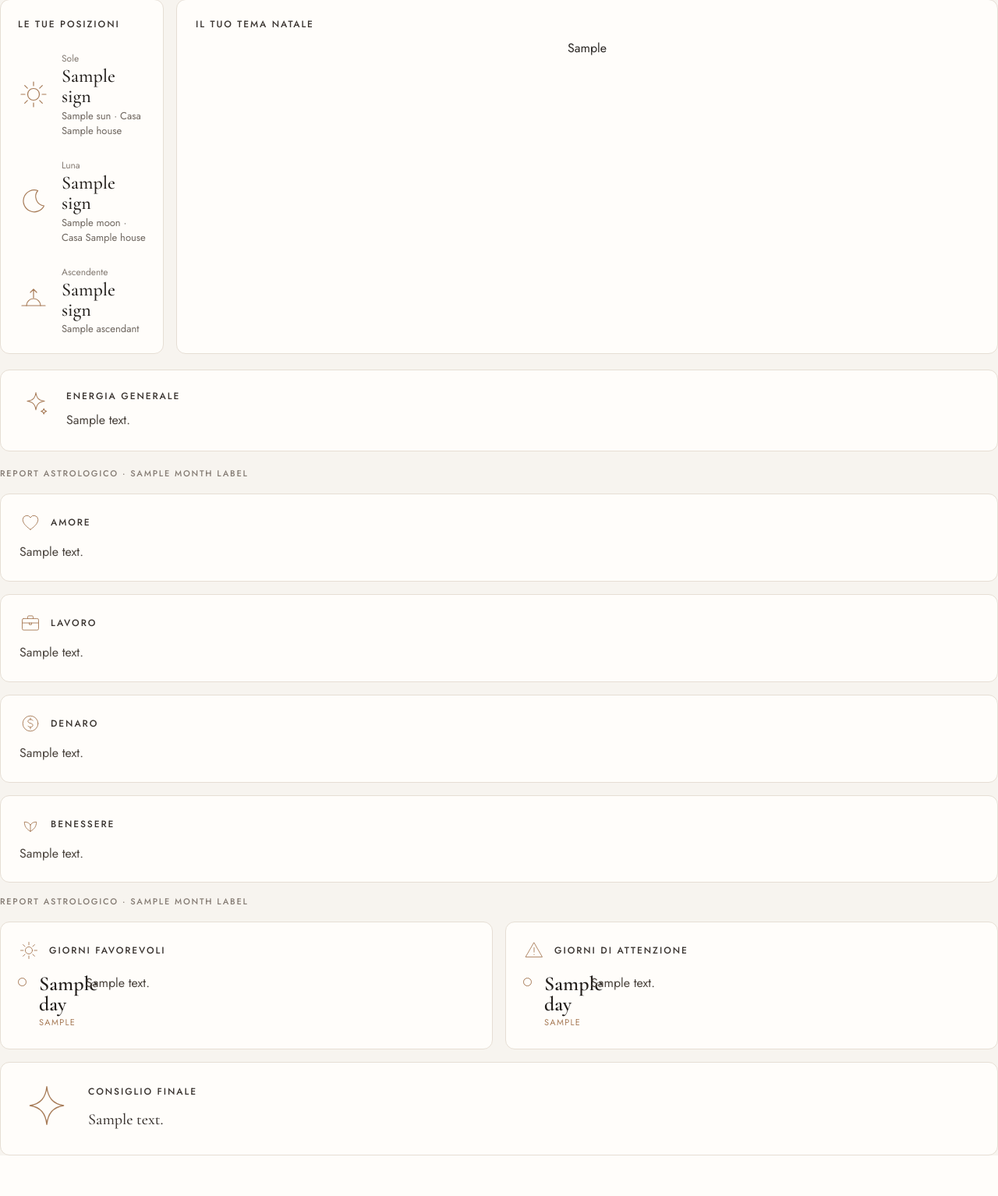
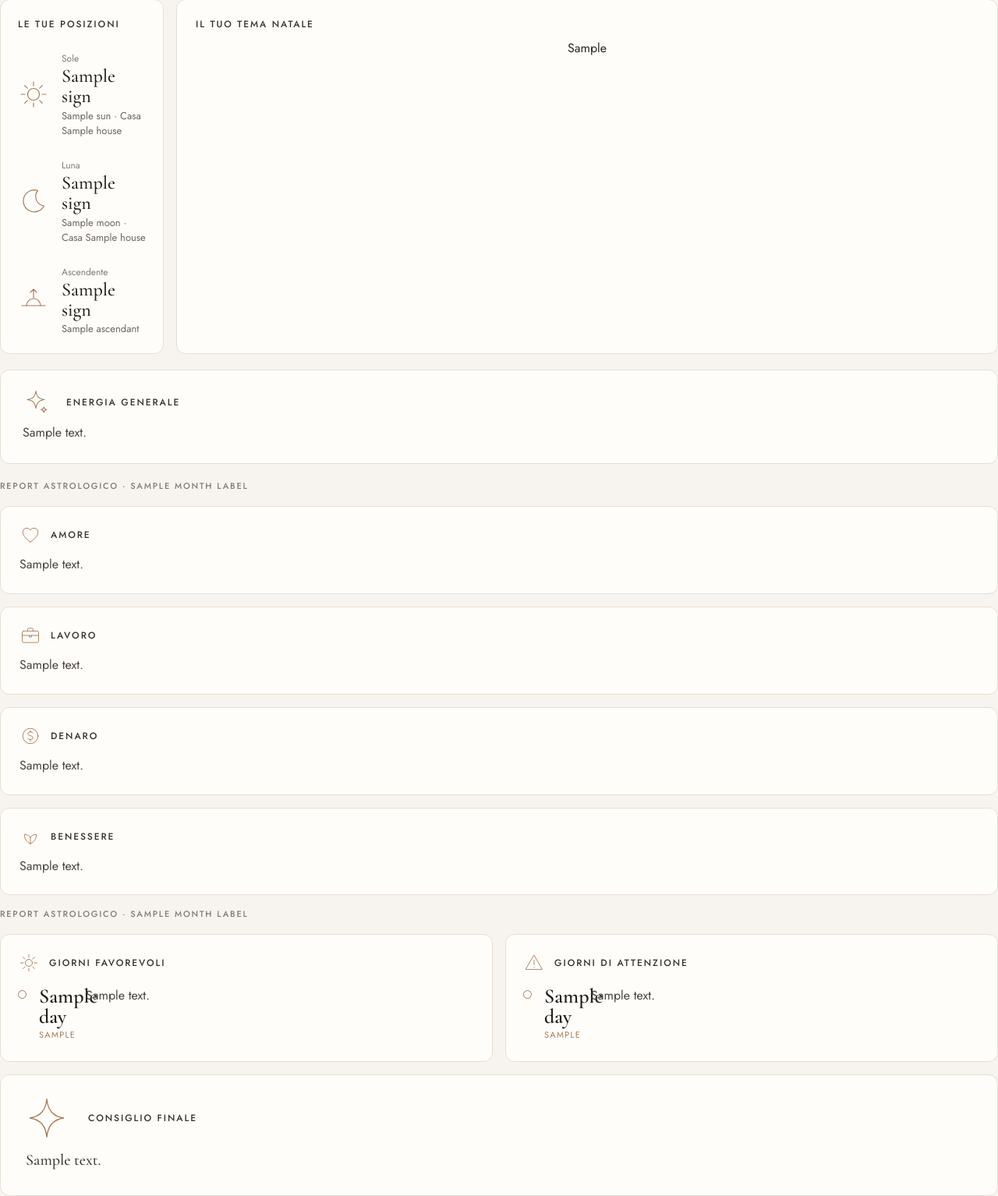
Before and after one commit to kawashita86/astro-report, a Python web app: template shell/http/templates/report_export.html in a window 1280 px wide. Shown: the part 285-1819 px from the top of the page at 78% size. Before the commit the page ends 1767 px from the top, so only its background shows below. Run offline with Jinja, Linux system fonts and the light colour scheme; the template is opened without the code that fills it: most values are stand-ins (such as "Sample title", 1, 10 or a date in 2020).

Commit message:
fix: stop Energia Generale and Consiglio Finale PDF cards overflowing their box
Both cards nested a flex row (icon + flex-column body) inside the card's
own flex container, unlike the bug-free domain cards which keep the icon
and label in a short header row with the long paragraph as a plain
sibling. That doubly-nested flex, combined with the card's
break-inside: avoid and border-radius, made WeasyPrint mis-size the
rounded border relative to the actual paragraph height, so the last
line(s) rendered outside the box. Restructuring both cards to match the
domain-card pattern fixes it.

```diff
--- a/shell/http/templates/report_export.html
+++ b/shell/http/templates/report_export.html
@@ -292,19 +292,17 @@
       .icon-card {
         padding: 24px 28px 26px;
         display: flex;
-        gap: 22px;
-        align-items: flex-start;
+        flex-direction: column;
+        gap: 10px;
         margin-bottom: 20px;
       }
-      .icon-card svg {
+      .icon-card-header {
+        display: flex;
+        gap: 22px;
+        align-items: center;
+      }
+      .icon-card-header svg {
         flex: none;
-        margin-top: 2px;
-      }
-      .icon-card-body {
-        display: flex;
-        flex-direction: column;
-        gap: 10px;
-        flex: 1;
       }
 
       /* --- Page 2: the four domain cards, one full-width row each --- */
@@ -397,17 +395,16 @@
       .final-advice-card {
         padding: 28px 32px 30px;
         display: flex;
-        gap: 26px;
-        align-items: flex-start;
-      }
-      .final-advice-card svg {
-        flex: none;
-      }
-      .final-advice-body {
-        display: flex;
         flex-direction: column;
         gap: 12px;
-        flex: 1;
+      }
+      .final-advice-header {
+        display: flex;
+        gap: 26px;
+        align-items: center;
+      }
+      .final-advice-header svg {
+        flex: none;
       }
       .final-advice-text {
         font-size: 20px;
@@ -496,11 +493,11 @@
     </div>
 
     <div class="card icon-card">
-      <svg width="34" height="34" viewBox="0 0 40 40" fill="none" stroke="#A77B57" stroke-width="1.2" stroke-linejoin="round"><path d="M20 3c1.2 8.6 4.4 11.8 13 13-8.6 1.2-11.8 4.4-13 13-1.2-8.6-4.4-11.8-13-13 8.6-1.2 11.8-4.4 13-13z"></path><path d="M32 27c.4 2.8 1.4 3.8 4.2 4.2-2.8.4-3.8 1.4-4.2 4.2-.4-2.8-1.4-3.8-4.2-4.2 2.8-.4 3.8-1.4 4.2-4.2z"></path></svg>
-      <div class="icon-card-body">
+      <div class="icon-card-header">
+        <svg width="34" height="34" viewBox="0 0 40 40" fill="none" stroke="#A77B57" stroke-width="1.2" stroke-linejoin="round"><path d="M20 3c1.2 8.6 4.4 11.8 13 13-8.6 1.2-11.8 4.4-13 13-1.2-8.6-4.4-11.8-13-13 8.6-1.2 11.8-4.4 13-13z"></path><path d="M32 27c.4 2.8 1.4 3.8 4.2 4.2-2.8.4-3.8 1.4-4.2 4.2-.4-2.8-1.4-3.8-4.2-4.2 2.8-.4 3.8-1.4 4.2-4.2z"></path></svg>
         <p class="label">Energia generale</p>
-        <p class="prose">{{ energia_generale_text }}</p>
       </div>
+      <p class="prose">{{ energia_generale_text }}</p>
     </div>
 
     <!-- Page 2 · Aree del mese -->
@@ -586,11 +583,11 @@
     </div>
 
     <div class="card final-advice-card">
-      <svg width="54" height="54" viewBox="0 0 40 40" fill="none" stroke="#A77B57" stroke-width="1" stroke-linejoin="round"><path d="M20 2c1.1 10.4 5.6 16.3 16 18-10.4 1.7-14.9 7.6-16 18-1.1-10.4-5.6-16.3-16-18 10.4-1.7 14.9-7.6 16-18z"></path></svg>
-      <div class="final-advice-body">
+      <div class="final-advice-header">
+        <svg width="54" height="54" viewBox="0 0 40 40" fill="none" stroke="#A77B57" stroke-width="1" stroke-linejoin="round"><path d="M20 2c1.1 10.4 5.6 16.3 16 18-10.4 1.7-14.9 7.6-16 18-1.1-10.4-5.6-16.3-16-18 10.4-1.7 14.9-7.6 16-18z"></path></svg>
         <p class="label">Consiglio finale</p>
-        <p class="serif final-advice-text">{{ consiglio_finale_text }}</p>
       </div>
+      <p class="serif final-advice-text">{{ consiglio_finale_text }}</p>
     </div>
   </body>
 </html>
```
